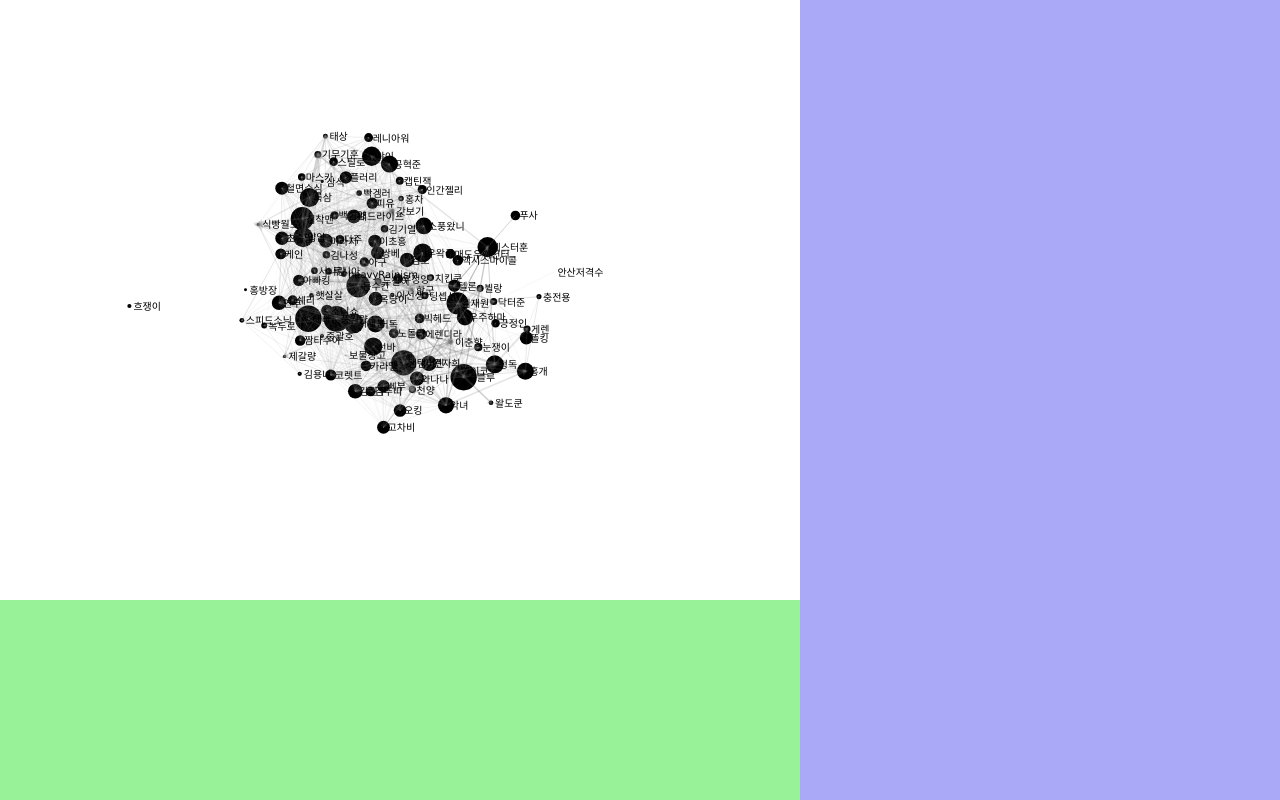
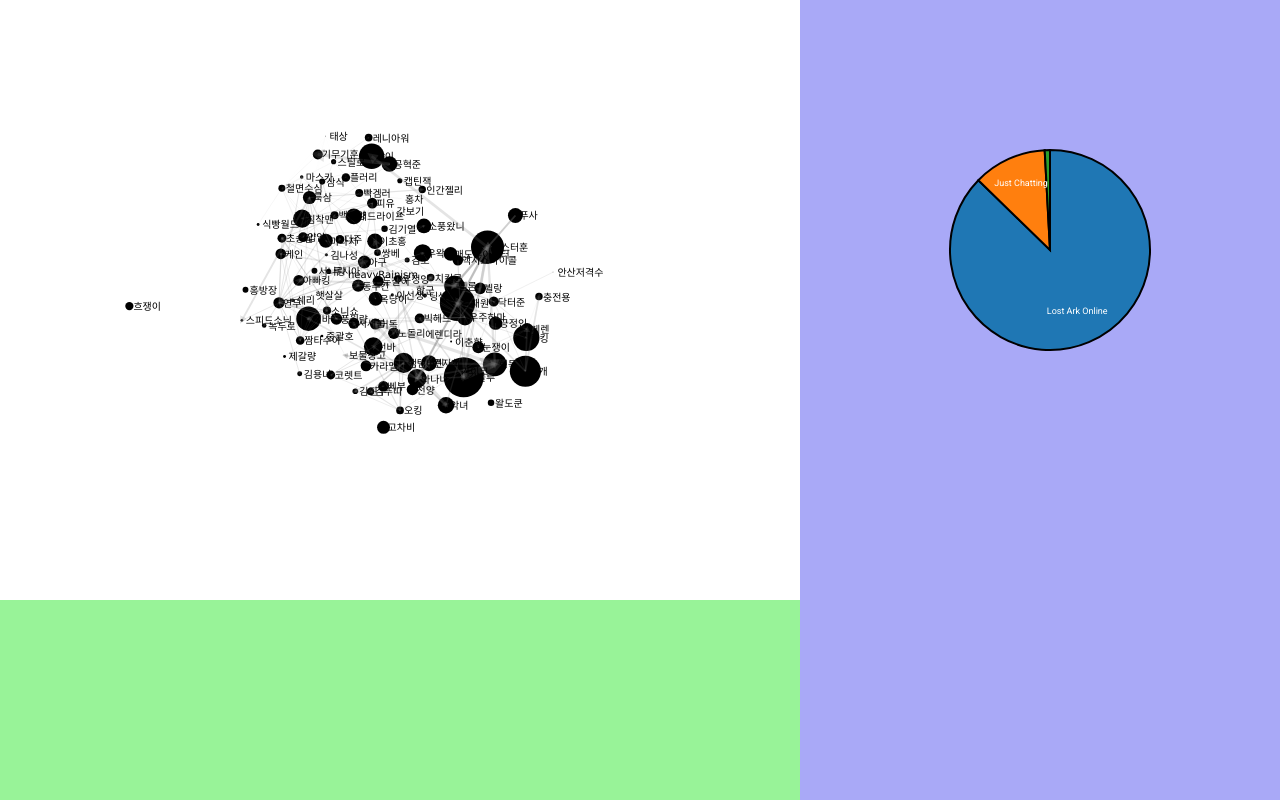
Before and after one commit to coldpak/twitube, a website: page twitube.html in a window 1280 px wide. Drawn offline with Linux system fonts and the light colour scheme; animation ran at ten frames a second.

Commit message:
implement pie chart

```diff
--- a/javascript/network.js
+++ b/javascript/network.js
@@ -52,12 +52,17 @@ paths.forEach(function(url) {
     );
 });
 
-var youtubeGraph, twtichGraph;
+var youtubeGraph, twitchGraph;
 
 Promise.all(promises).then(function(values) {
     youtubeGraph = values[0];
-    twtichGraph = values[1];
+    twitchGraph = values[1];
     init();
+
+    // pie chart test
+    var pieChart = PieChart();
+    pieChart_data = twitchGraph.nodes.filter((d) => d.id == "얍얍")[0]["games"]
+    pieChart.Update(pieChart_data)
 });
 
 var nodeMappingTable = {};
@@ -65,7 +70,7 @@ var linkMappingTable = {};
 
 var influenceScale = ['normalized_view', 'normalize_follower', 'normalized_score'];
 
-function makeMergedNodes(_youtubeNodes, _twtichNodes, alpha) {
+function makeMergedNodes(_youtubeNodes, _twitchNodes, alpha) {
     var nodes = [];
     _youtubeNodes.forEach((node, i) => {
         let _id = node.id;
@@ -81,7 +86,7 @@ function makeMergedNodes(_youtubeNodes, _twtichNodes, alpha) {
         if (!nodeMappingTable[_id]) nodeMappingTable[_id] = i;
     });
 
-    _twtichNodes.forEach((node, i) => {
+    _twitchNodes.forEach((node, i) => {
         let index = nodeMappingTable[node.id];
         let target_node = nodes[index];
 
@@ -92,7 +97,7 @@ function makeMergedNodes(_youtubeNodes, _twtichNodes, alpha) {
     return nodes;
 }
 
-function makeMergedLinks(_youtubeLinks, _twtichLinks, alpha) {
+function makeMergedLinks(_youtubeLinks, _twitchLinks, alpha) {
     var links = [];
     _youtubeLinks.forEach((link, i) => {
         let source = link.source, target = link.target;
@@ -107,7 +112,7 @@ function makeMergedLinks(_youtubeLinks, _twtichLinks, alpha) {
         if (!linkMappingTable[_id]) linkMappingTable[_id] = i;
     });
 
-    _twtichLinks.forEach((link, i) => {
+    _twitchLinks.forEach((link, i) => {
         let source = link.source, target = link.target;
         let _id = source + target;
         let index = linkMappingTable[_id];
@@ -128,9 +133,9 @@ function makeMergedLinks(_youtubeLinks, _twtichLinks, alpha) {
     return links;
 }
 
-function merge(alpha=0.5) {
-    var _nodes = makeMergedNodes(youtubeGraph.nodes, twtichGraph.nodes, alpha);
-    var _links = makeMergedLinks(youtubeGraph.links, twtichGraph.links, alpha);
+function merge(alpha=1.0) {
+    var _nodes = makeMergedNodes(youtubeGraph.nodes, twitchGraph.nodes, alpha);
+    var _links = makeMergedLinks(youtubeGraph.links, twitchGraph.links, alpha);
 
     return {
         'nodes': _nodes,
--- /dev/null
+++ b/javascript/pieChart.js
@@ -0,0 +1,72 @@
+function PieChart(width = 500, height =500, radius=100) {
+    const translate = (x, y) => 'translate(' + x + ', ' + y + ')';
+    const color = d3.scaleOrdinal(d3.schemeCategory10);
+
+    /* Create chart */
+    const chart = d3.select(".pie_chart")
+                    .append("svg")
+                        .attr("width", width)
+                        .attr("height", height)
+                    .append("g")
+                        .attr("transform" , translate(width / 2, height / 2));
+
+    const colorScale = d3.scaleOrdinal(d3.schemeCategory10);
+
+    const pie = d3.pie()
+                  .value(d => d["duration"])
+                  .sort(null);
+
+    const arc = d3.arc()
+                  .innerRadius(0)
+                  .outerRadius(radius);
+
+    function arcTween(a) {
+        const i = d3.interpolate(this._current, a);
+        this._current = i(1);
+        return (t) => arc(i(t));
+    }
+
+    const labelArc = d3.arc()
+                       .outerRadius(radius - 30)
+                       .innerRadius(radius - 30);
+
+    return {
+        Update : (data) => {
+            const path = chart.selectAll("path")
+                              .data(pie(data));
+
+            path.transition()
+                .duration(200)
+                .attrTween("d", arcTween);
+
+            path.enter()
+                .append("path")
+                .attr("fill", (d, i) => colorScale(i))
+                .attr("d", arc)
+                .attr("stroke", "black")
+                .attr("stroke-width", "2px")
+                .each(function(d) { this._current = d; })
+
+            path.enter()
+                .append("text")
+                .attr("transform", function(d) {
+                    return "translate(" + labelArc.centroid(d) + ")";
+                })
+                .attr("text-anchor", "middle")
+                .attr("fill", "white")
+                .attr("display", function(d) {
+                    if (d.endAngle - d.startAngle < 0.5 ) {
+                        return "none"
+                    }
+                    else {
+                        return 'block'
+                    }
+                })
+                .attr("font-size", "9px")
+                .text(function (d) {
+                    return d.data["game"];
+                });
+        }
+    };
+
+}
--- a/twitube.html
+++ b/twitube.html
@@ -22,10 +22,12 @@
       <div class="info_average_view"></div>
     </div>
     <div class="info_graphs">
+      <div class="pie_chart"></div>
     </div>
     <div class="info_recommend">
     </div>
   </div>
 <script src="./lib/d3/d3.min.js"></script>
+<script src="./javascript/pieChart.js"></script>
 <script src="./javascript/network.js"></script>
 </body>
```
